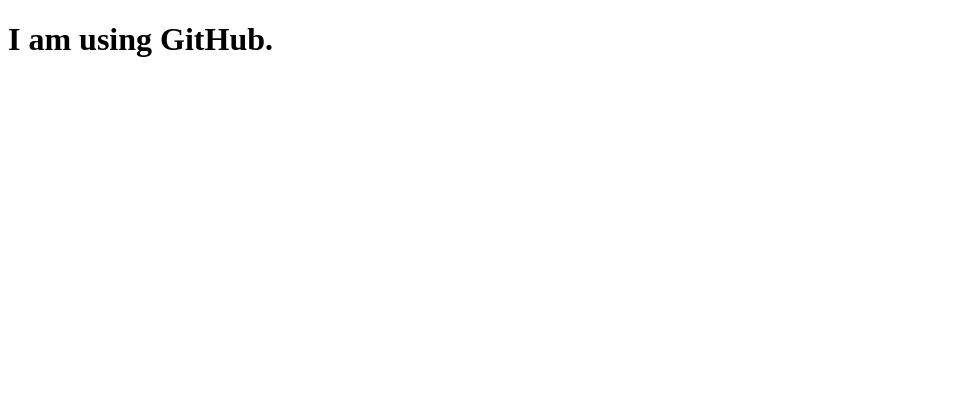
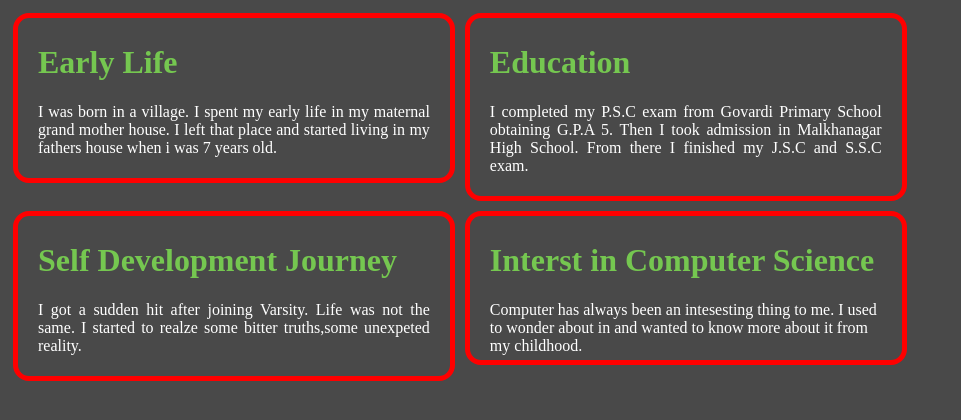
Before and after one commit to hamim2017/My-first-website., a plain HTML site: page index.html in a window 1280 px wide. Shown: the whole page, without its empty margins (0-961 px from the left). Drawn offline with Linux system fonts and the light colour scheme.

Commit message:
creating my first repo

```diff
--- a/index.html
+++ b/index.html
@@ -1,11 +1,26 @@
 <!DOCTYPE html>
 <html lang="en">
 <head>
-    <meta charset="UTF-8">
-    <meta name="viewport" content="width=device-width, initial-scale=1.0">
-    <title>Document</title>
+    <title>CSS</title>
+    <link rel="stylesheet" href="style.css">
 </head>
 <body>
-    <h1>I am using GitHub.</h1>
+    <div class="me">
+      <h1>Early Life</h1>
+      <p>I was born in a village. I spent my early life in my maternal grand mother house. I left that place and started living in my fathers house when i was 7 years old.</p>
+    </div>
+    <div class="me">
+      <h1>Education</h1>
+      <p>I completed my P.S.C exam from  Govardi Primary School obtaining G.P.A 5. Then I took admission in Malkhanagar High School. From there I finished my J.S.C and S.S.C exam. </p>
+    </div>
+    <div class="me">
+      <h1>Self Development Journey</h1>
+      <p>I got a sudden hit after joining Varsity. Life was not the same. I started to realze some bitter truths,some unexpeted reality.</p>
+    </div>
+    <div class="me">
+      <h1>Interst in Computer Science</h1>
+      Computer has always been an intesesting thing to me. I used to wonder about in and wanted to know more about it from my childhood.
+    </div>
+
 </body>
 </html>
--- /dev/null
+++ b/style.css
@@ -0,0 +1,19 @@
+body{
+  background-color: rgba(0, 0, 0, 0.712);
+}
+h1{
+  color: rgb(117, 199, 80);
+  text-align: justify;
+}
+p{
+  text-align: justify;
+}
+.me{
+  color: white;
+  border: 5px solid red;
+  border-radius: 16px;
+  margin: 5px 5px;
+  padding: 5px 20px;
+  width: 31%;
+  float: left;
+}
```
